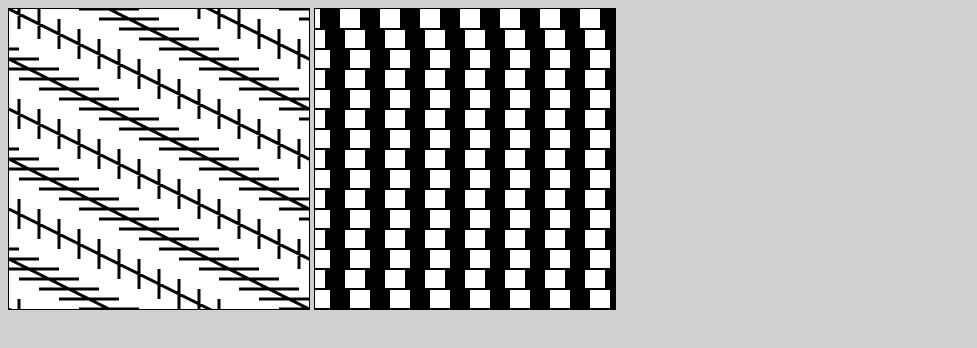
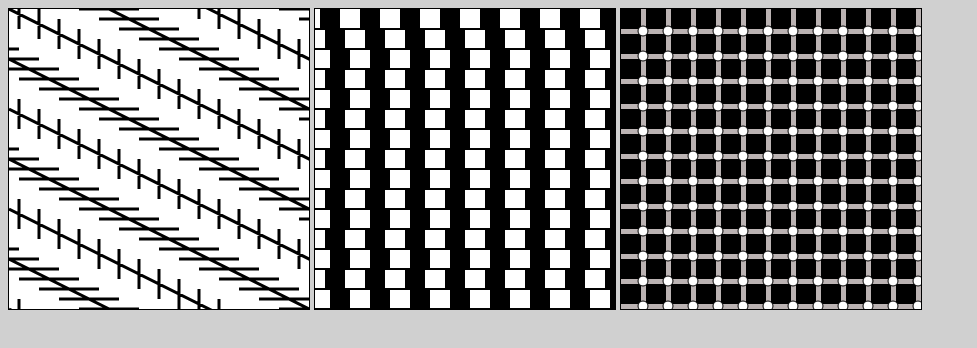
Before and after one commit to B1tF8er/optical-illusions, a plain HTML site: page optical_illusions.html in a window 1280 px wide. Shown: the whole page, without its empty margins (0-977 px from the left). Drawn offline with Linux system fonts and the light colour scheme.

Commit message:
Added blinking dots illusion

```diff
--- a/draw.js
+++ b/draw.js
@@ -12,14 +12,14 @@ let draw = (function drawModule() {
     const height = 600;
     const width = 350;
 
-        for (let i = -300; i < 300; i += 50) {
+    for (let i = -300; i < canvas.height; i += 50) {
       context.moveTo(initialX, initialY + i);
       context.lineTo(height, width + i);
 
       let isModuloOfTwo = iterationControl % 2 === 0;
       let iterations = isModuloOfTwo ? 0 : -150;
 
-            for (let j = i, k = iterations; j < 300; j += 10, k += 20) {
+      for (let j = i, k = iterations; j < canvas.width; j += 10, k += 20) {
         let x = isModuloOfTwo ? 10 + k : 40 + k;
         let y = isModuloOfTwo ? 40 + j : 10 + j;
         let lineHeight = isModuloOfTwo ? 10 + k : 100 + k;
@@ -48,8 +48,8 @@ let draw = (function drawModule() {
 
     context.beginPath();
 
-        for (let j = 0; j < 300; j += 40) {
-            for (let k = 0; k < 300; k += 20) {
+    for (let j = 0; j < canvas.width; j += 40) {
+      for (let k = 0; k < canvas.height; k += 20) {
         let y = 20 + k;
         let lineWidth = 20 + k;
         let rectX = 5 + j;
@@ -79,9 +79,49 @@ let draw = (function drawModule() {
     context.closePath();
   }
 
-    const API = {
-        zollnerEffect : drawZollnerEffect,
-        cafeWallEffect : drawCafeWallEffect
+  function drawBlinkingDots() {
+    let canvas = document.getElementById("blinkingDots");
+    let context = canvas.getContext("2d");
+
+    const boxSize = 20;
+
+    context.beginPath();
+
+    for (let x = 0; x <= canvas.width; x += 25) {
+      for (let y = 0; y <= canvas.height; y += 25) {
+        context.fillRect(x, y, boxSize, boxSize);
+      }
+    }
+
+    context.stroke();
+    context.closePath();
+
+    const radius = 5;
+    const endAngle = 2 * Math.PI;
+
+    for (let centerX = 22; centerX <= canvas.width; centerX += 25) {
+      for (let centerY = 22; centerY <= canvas.height; centerY += 25) {
+        context.beginPath();
+        context.arc(centerX, centerY, radius, 0, endAngle, false);
+        context.fillStyle = "#fff";
+        context.fill();
+        context.lineWidth = 1;
+        context.strokeStyle = "#000";
+        context.stroke();
+        context.closePath();
+      }
+    }
+  }
+
+  const opticalIllusions = {
+    zollnerEffect: drawZollnerEffect,
+    cafeWallEffect: drawCafeWallEffect,
+    blinkingDots: drawBlinkingDots
   };
-    return API;
+
+  (function drawThem() {
+    for (illusion in opticalIllusions) {
+      opticalIllusions[illusion]();
+    }
   })();
+})();
--- a/optical_illusions.html
+++ b/optical_illusions.html
@@ -15,11 +15,11 @@
     Your browser does not support the HTML5 canvas tag.
   </canvas>
 
+  <canvas id="blinkingDots" width="300" height="300">
+    Your browser does not support the HTML5 canvas tag.
+  </canvas>
+
   <script src=".\draw.js"></script>
-  <script>
-    draw.zollnerEffect();
-    draw.cafeWallEffect();
-  </script>
 </body>
 
 </html>
--- a/style.css
+++ b/style.css
@@ -1,8 +1,12 @@
 body {
-    background-color: #D0D0D0;
+  background-color: #d0d0d0;
 }
 
 canvas {
-    background-color: #FFF;
-    border: 1px solid #000;
+  background-color: #fff;
+  border: 1px solid #000;
 }
+
+#blinkingDots {
+  background-color: #bbb3b3;
+}
```
Lines whose indentation alone changed are shown as unchanged.
